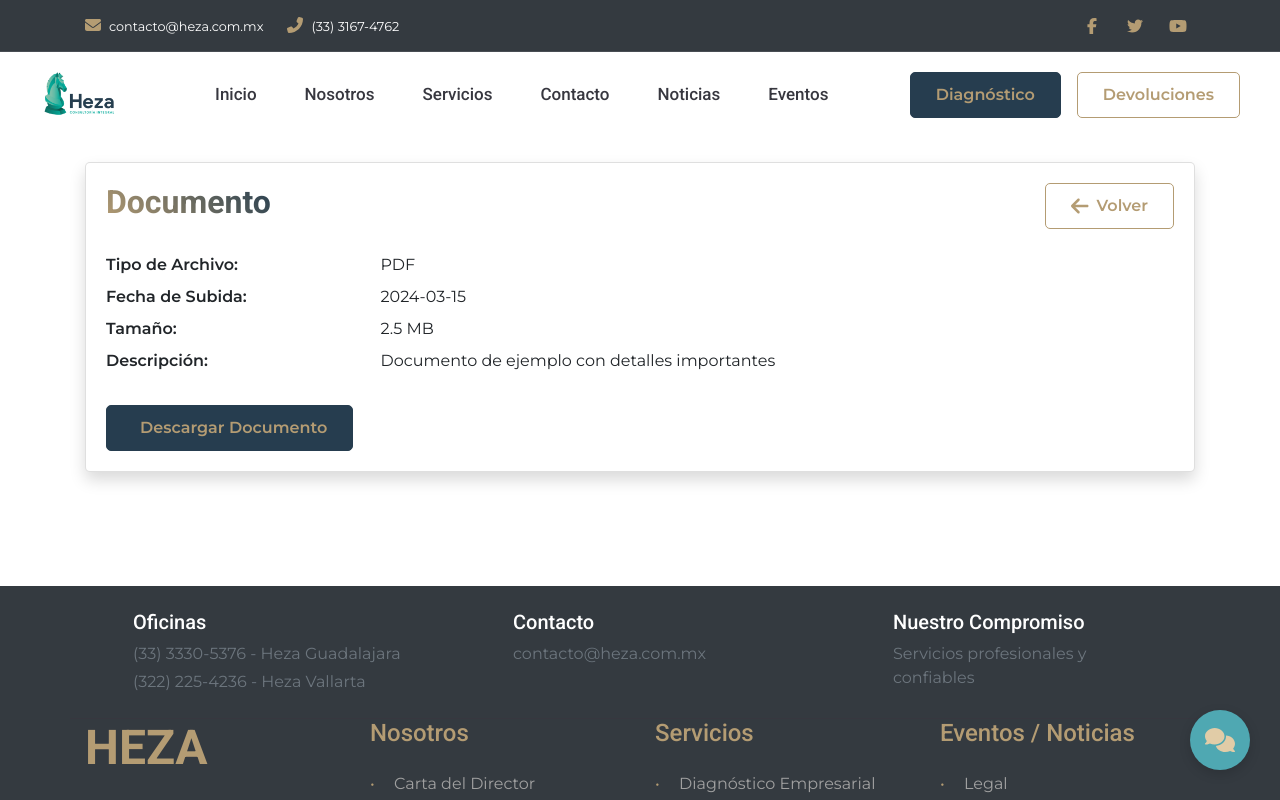
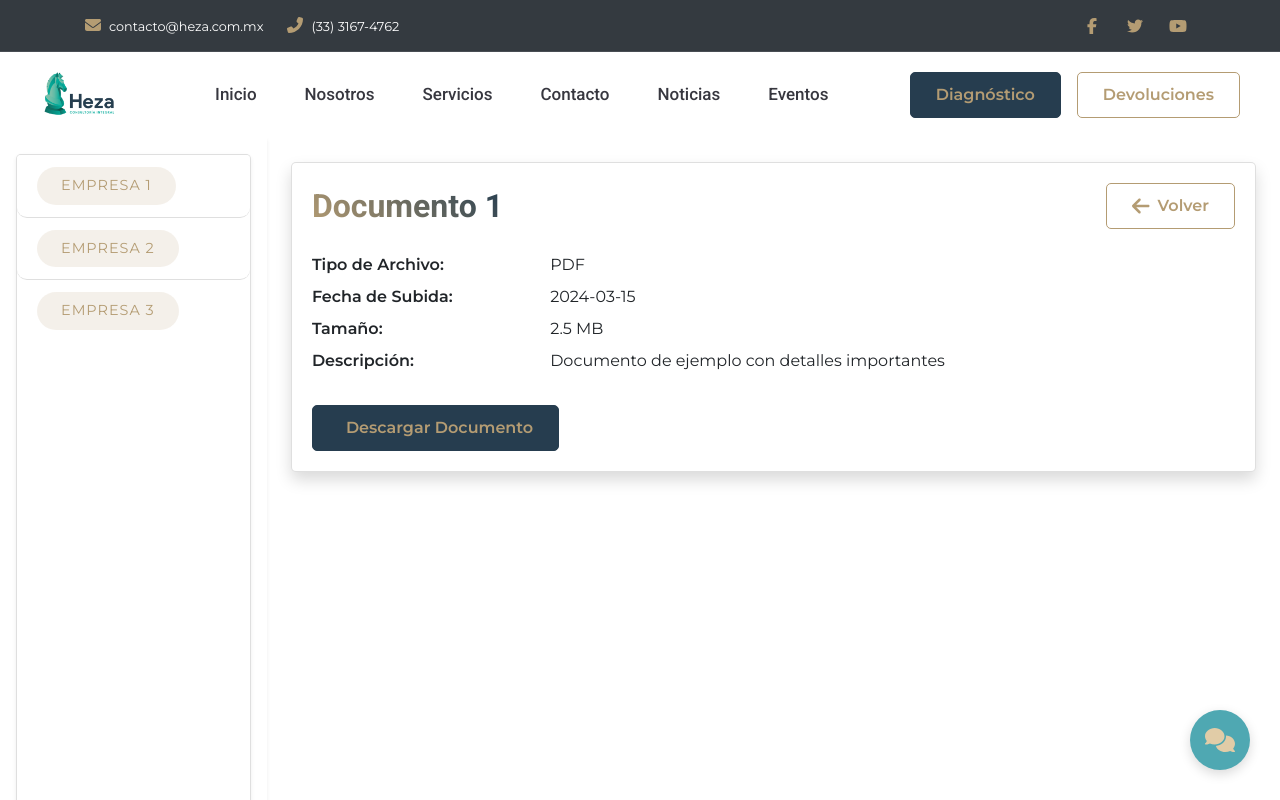
Before and after one commit to Gilbertmax/Web_Heza, a React (Create React App) app in the folder frontend/: page /admin/documentos in a window 1280 px wide. Shown: the top 800 px of the page. Built offline with nearby package versions, Linux system fonts and the light colour scheme.

Commit message:
uptate documentos

```diff
--- a/frontend/src/pages/admin/Dashboard.jsx
+++ b/frontend/src/pages/admin/Dashboard.jsx
@@ -136,7 +136,7 @@ const Dashboard = ({ isAdmin = false }) => {
         </div>
       </div>
 
-      {/* Stats Cards */}
+                              {/* Stats Cards */}
       <div className="grid grid-cols-1 md:grid-cols-2 lg:grid-cols-3 gap-4">
         <div className="feature-card bg-white rounded-4 p-4 shadow-hover">
            <StatCard icon={Users} title="Usuarios Registrados" value={stats.totalUsers} color=" text-white mr-2" />
--- a/frontend/src/pages/admin/DocumentAdmin.jsx
+++ b/frontend/src/pages/admin/DocumentAdmin.jsx
@@ -1,14 +1,13 @@
 import React from 'react';
 import { Link } from 'react-router-dom';
 import { FontAwesomeIcon } from '@fortawesome/react-fontawesome';
-import {  faArrowLeft} from '@fortawesome/free-solid-svg-icons';
+import { faArrowLeft } from '@fortawesome/free-solid-svg-icons';
 
 const DetalleDocumento = () => {
-
-
   const documento = {
     id: 1,
-    nombre: `Documento`,
+    empresa: 'empresa 01',
+    nombre: `Documento 1`,
     tipo: 'PDF',
     fechaSubida: '2024-03-15',
     tamaño: '2.5 MB',
@@ -16,30 +15,52 @@ const DetalleDocumento = () => {
     urlDescarga: '#'
   };
 
+
   return (
-    <div className="container py-4">
+    <div className="d-flex">
+      {/* Sidebar */}
+      <div
+        className="bg-white shadow-sm p-3"
+        style={{
+          width: '340px',
+          height: '100vh',
+          position:'sticky',
+          top: 0
+        }}
+      >
+        <nav className="card shadow-sm h-100">
+          <div className="list-group list-group-flush">
+            <Link to="/admin/documentos" className="list-group-item list-group-item-action specialty-card">
+              <span className="section-badge bg-primary-soft text-primary fas fa-folder-open"> Empresa 1 </span>
+            </Link>
+            <Link to="/admin/perfil" className="list-group-item list-group-item-action specialty-card">
+              <span className="section-badge bg-primary-soft text-primary fas fa-folder-open"> Empresa 2 </span>
+            </Link>
+            <Link to="/admin/configuracion" className="list-group-item list-group-item-action specialty-card">
+              <span className="section-badge bg-primary-soft text-primary fas fa-folder-open"> Empresa 3 </span>
+            </Link>
+          </div>
+        </nav>
+      </div>
+
+      {/* Contenido del documento */}
+      <div className="flex-grow-1 p-4">
         <div className="card shadow">
           <div className="card-body">
-          <div className="d-flex justify-content-between align-items-center mb-4 ">
-          <h2 className="display- text-dark mb-2">
-             <span className="text-gradient-secondary"> {documento.nombre}</span>
+            <div className="d-flex justify-content-between align-items-center mb-4">
+              <h2 className="text-dark mb-0">
+                <span className="text-gradient-secondary">{documento.nombre}</span>
               </h2>
               <Link
                 to="/admin/dashboard"
                 className="btn btn-outline-primary d-flex align-items-center gap-2 custom-link"
               >
-                <FontAwesomeIcon
-                    icon={faArrowLeft}
-                    className="arrow-icon"
-                    size="lg"
-                />
+                <FontAwesomeIcon icon={faArrowLeft} className="arrow-icon" size="lg" />
                 Volver
               </Link>
-
-
             </div>
 
-          <dl className="row ">
+            <dl className="row">
               <dt className="col-sm-3">Tipo de Archivo:</dt>
               <dd className="col-sm-9">{documento.tipo}</dd>
 
@@ -54,14 +75,11 @@ const DetalleDocumento = () => {
             </dl>
 
             <div className="mt-4">
-            <a
-              href={documento.urlDescarga}
-              className="btn btn-primary"
-              download
-            >
+              <a href={documento.urlDescarga} className="btn btn-primary" download>
                 <i className="fas fa-download me-2"></i>
                 Descargar Documento
               </a>
+            </div>
           </div>
         </div>
       </div>
```
Lines whose indentation alone changed are shown as unchanged.
